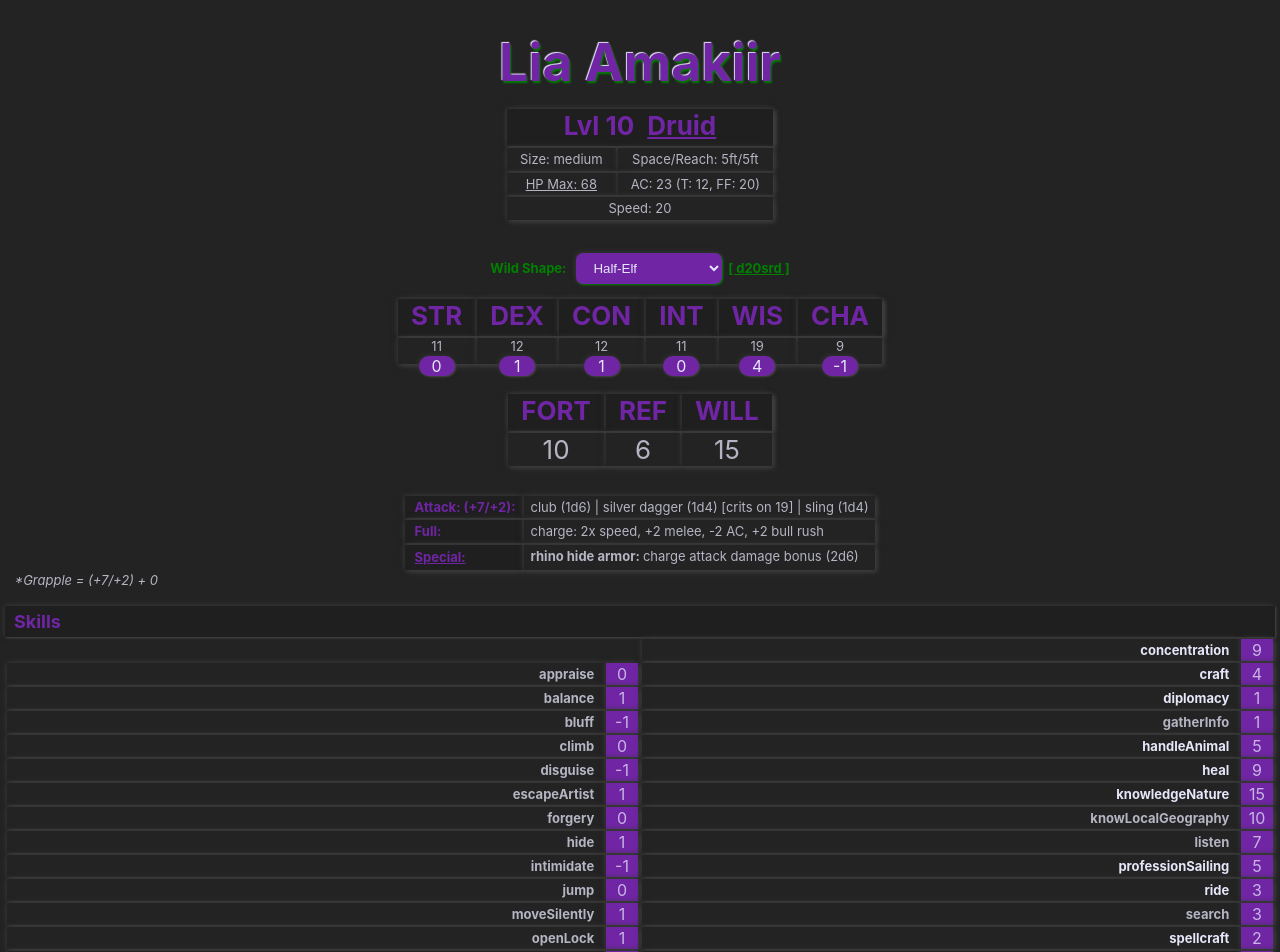
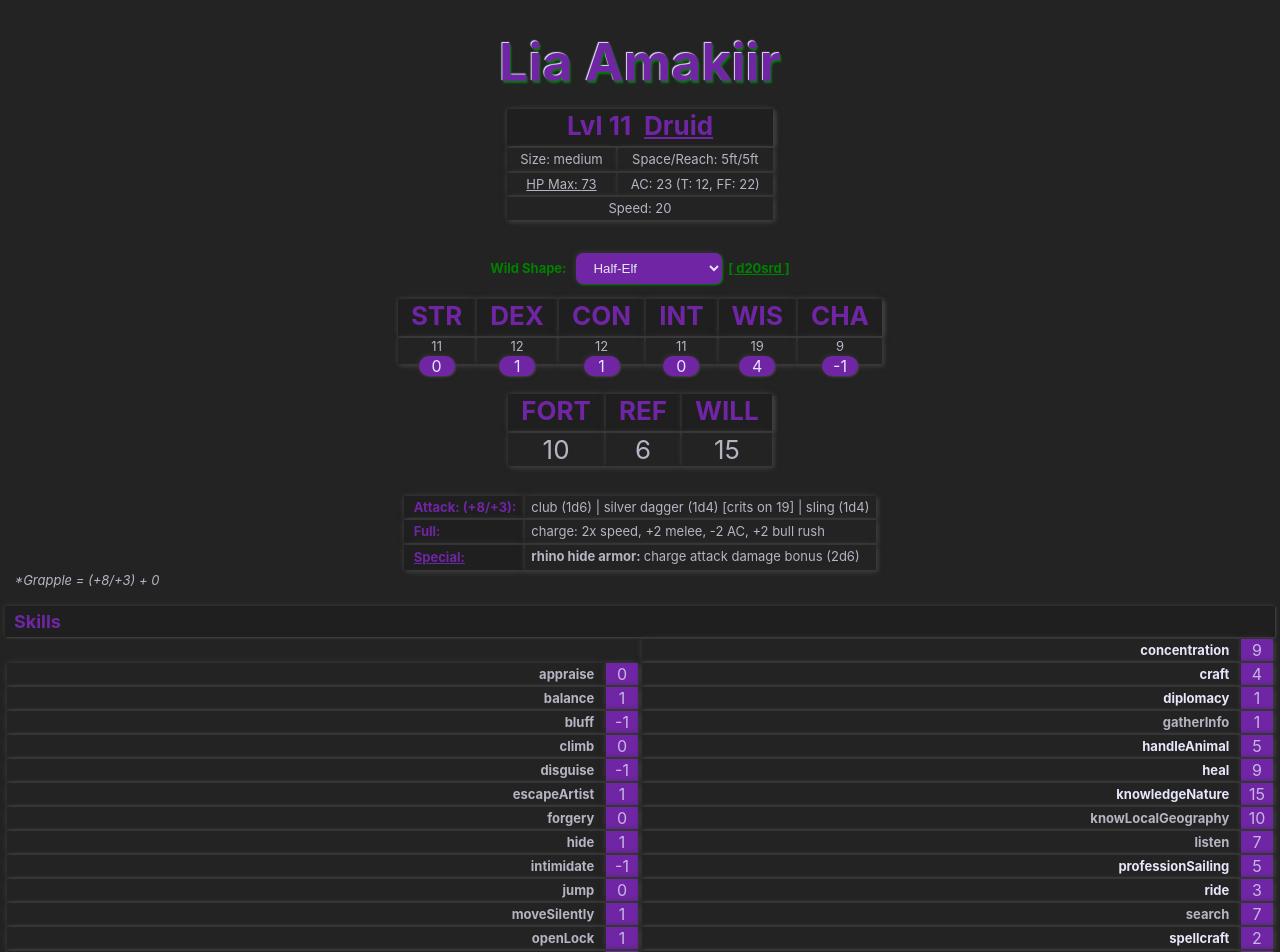
Before and after one commit to sarahRosannaBusch/lia-amakiir, a React (Create React App) app: page / in a window 1280 px wide. Shown: the top 952 px of the page. Built offline with nearby package versions, Linux system fonts and the light colour scheme.

Commit message:
level 11

```diff
--- a/src/App.js
+++ b/src/App.js
@@ -26,7 +26,7 @@ class CharacterSheet extends React.Component {
     constructor(props) {
         super(props);
         this.state = {
-            level: 10,
+            level: 11,
             abilities: {
                 STR: 11, DEX: 12, CON: 12, INT: 11, WIS: 19, CHA: 9
             },
@@ -77,7 +77,7 @@ function LiaHeader(props) {
     let animal = _findAnimal(props.state.form);
     const DEX = _calcMod(props.state.abilities.DEX);
     let AC = 13 + animal.naturalArmor + DEX; //11 cuz of a misc mod + rainbow belt
-    let ffAC = 11 + animal.naturalArmor;
+    let ffAC = 13 + animal.naturalArmor;
     let touchAC = 11 + DEX;
     let CON = _calcMod(props.state.abilities.CON);
     let otherSpeeds = '';
@@ -107,7 +107,7 @@ function LiaHeader(props) {
                 <tr>
                     <td  onClick={openSheet}>
                         <span className='underlined'>
-                            HP Max: {(6+8+4+4+8+4+3+6+4+6+5)+(CON*props.state.level)}
+                            HP Max: {(6+8+4+4+8+4+3+6+4+6+5+4)+(CON*props.state.level)}
                         </span>
                     </td>
                     <td>AC: {AC} (T: {touchAC}, FF: {ffAC})</td>
@@ -213,7 +213,7 @@ function Attacks(props) {
         let [name, desc] = v.split(":");
         return (<li key={name}><span className="specialName">{name}: </span>{desc}</li>);
     });
-    let attackBonus = "(+7/+2)";
+    let attackBonus = "(+8/+3)";
     let fullBonus = '';
     let STR = _calcMod(props.abilities.STR);
     let grapple = STR;
@@ -230,7 +230,7 @@ function Attacks(props) {
                 break;
             default: break; //medium is +0
         }
-        let primary = 7 + STR + sizeMod;
+        let primary = 8 + STR + sizeMod;
         let secondary = primary - 5;
         fullBonus = attackBonus = "(+" + primary + "/+" + secondary + ")";
     }
@@ -249,7 +249,7 @@ function Attacks(props) {
                     </tr>
                 </tbody>
             </table>
-            <p>*Grapple = (+7/+2) + {grapple}</p>
+            <p>*Grapple = (+8/+3) + {grapple}</p>
         </div>
     )
 }
@@ -273,7 +273,7 @@ function Skills(props) {
         listen: [2, 1, WIS, false],
         professionSailing: [1, 0, WIS, true],
         ride: [0, 2, DEX, true],
-        search: [2, 1, INT, false],
+        search: [6, 1, INT, false],
         spellcraft: [2, 0, INT, true],
         spot: [10, 1, WIS, true],
         survival: [5, 5, WIS, true],
--- a/src/animals.js
+++ b/src/animals.js
@@ -442,8 +442,169 @@ export const ANIMALS = [
         CR: 1,
         link: 'http://www.d20srd.org/srd/monsters/horse.htm#warhorseLight'
     }, {
+        name: 'Hawk',
+        size: "tiny",
+        speed: 10,
+        flySpeed: 60,
+        STR: 6,
+        DEX: 17,
+        CON: 10,
+        naturalArmor: 2+2, //+ size
+        attack: "talons (1d4-2)",
+        fullAttack: "talons (1d4-2)",
+        specialAttacks: [],
+        spaceReach: '2.5ft/0ft',
+        skills: {listen: 4, spot: 16},
+        CR: 1/3,
+        link: 'https://www.d20srd.org/srd/monsters/hawk.htm'
+    }, {
+        name: 'Viper Snake',
+        size: "tiny",
+        speed: 15,
+        climbSpeed: 15,
+        swimSpeed: 15,
+        STR: 4,
+        DEX: 17,
+        CON: 11,
+        naturalArmor: 2+2,
+        attack: "Bite (1 + 1d6 poison [FORT DC: 10])",
+        fullAttack: "Bite (1 + poison )",
+        specialAttacks: ['poison: 1d6 [FORT DC: 10]'],
+        spaceReach: '2.5ft/0ft',
+        skills: {balance: 11, climb: 11, hide: 15, listen: 6, spot: 6, swim: 5},
+        CR: 1/3,
+        link: 'https://www.d20srd.org/srd/monsters/snake.htm#viperSnake'
+    }, {
+        name: 'Owl',
+        size: "tiny",
+        speed: 10,
+        flySpeed: 40,
+        STR: 4,
+        DEX: 17,
+        CON: 10,
+        naturalArmor: 2+2,
+        attack: "talons (1d4-3)",
+        fullAttack: "talons (1d4-3)",
+        specialAttacks: [],
+        spaceReach: '2.5ft/0ft',
+        skills: {listen: 14, moveSilently: 17, spot: 6},
+        CR: 1/4,
+        link: 'https://www.d20srd.org/srd/monsters/owl.htm'
+    }, {
+        name: 'Cat',
+        size: "tiny",
+        speed: 30,
+        STR: 3,
+        DEX: 15,
+        CON: 10,
+        naturalArmor: 2, //just size mod
+        attack: "claw (1d2-4)",
+        fullAttack: "claw (1d2-4), bite (1d4+3)",
+        specialAttacks: [],
+        spaceReach: '2.5ft/0ft',
+        skills: {balance: 10, climb: 6, hide: 16, jump: 10, listen: 3, moveSilently: 8, spot: 3},
+        CR: 1/4,
+        link: 'https://www.d20srd.org/srd/monsters/cat.htm'
+    }, {
+        name: 'Weasel',
+        size: "tiny",
+        speed: 20,
+        climbSpeed: 20,
+        STR: 3,
+        DEX: 15,
+        CON: 10,
+        naturalArmor: 2,
+        attack: "bite (1d3-4)",
+        fullAttack: "bite (1d3-4)",
+        specialAttacks: ["attach"],
+        spaceReach: '2.5ft/0ft',
+        skills: {balance: 12, climb: 10, escapeArtist: 4, hide: 11, moveSilently: 8, spot: 3},
+        CR: 1/4,
+        link: 'https://www.d20srd.org/srd/monsters/weasel.htm'
+    }, {
+        name: 'Lizard',
+        size: "tiny",
+        speed: 20,
+        climbSpeed: 20,
+        STR: 3,
+        DEX: 15,
+        CON: 10,
+        naturalArmor: 2,
+        attack: "bite (1d4-4)",
+        fullAttack: "bite (1d4-4)",
+        specialAttacks: [],
+        spaceReach: '2.5ft/0ft',
+        skills: {balance: 10, climb: 12, hide: 12, listen: 3, moveSilently: 4, spot: 3},
+        CR: 1/6,
+        link: 'https://www.d20srd.org/srd/monsters/lizard.htm'
+    }, {
+        name: 'Monkey',
+        size: "tiny",
+        speed: 30,
+        climbSpeed: 30,
+        STR: 3,
+        DEX: 15,
+        CON: 10,
+        naturalArmor: 2,
+        attack: "bite (1d3-4)",
+        fullAttack: "bite (1d3-4)",
+        specialAttacks: [],
+        spaceReach: '2.5ft/0ft',
+        skills: {balance: 12, climb: 10, escapeArtist: 4, hide: 10, listen: 3, spot: 3},
+        CR: 1/6,
+        link: 'https://www.d20srd.org/srd/monsters/monkey.htm'
+    }, {
+        name: 'Raven',
+        size: "tiny",
+        speed: 10,
+        flySpeed: 40,
+        STR: 1,
+        DEX: 15,
+        CON: 10,
+        naturalArmor: 2,
+        attack: "claws (1d2-5)",
+        fullAttack: "claws (1d2-5)",
+        specialAttacks: [],
+        spaceReach: '2.5ft/0ft',
+        skills: {listen: 5, spot: 7},
+        CR: 1/6,
+        link: 'https://www.d20srd.org/srd/monsters/raven.htm'
+    }, {
+        name: 'Rat',
+        size: "tiny",
+        speed: 15,
+        climbSpeed: 15,
+        swimSpeed: 15,
+        STR: 2,
+        DEX: 15,
+        CON: 10,
+        naturalArmor: 2,
+        attack: "bite (1d3-4)",
+        fullAttack: "bite (1d3-4)",
+        specialAttacks: [],
+        spaceReach: '2.5ft/0ft',
+        skills: {balance: 10, climb: 12, hide: 16, moveSilently: 10, swim: 10},
+        CR: 1/8,
+        link: 'https://www.d20srd.org/srd/monsters/rat.htm'
+    }, {
+        name: 'Rat Swarm',
+        size: "tiny",
+        speed: 15,
+        climbSpeed: 15,
+        STR: 2,
+        DEX: 15,
+        CON: 10,
+        naturalArmor: 2,
+        attack: "swarm (1d6 + disease)",
+        fullAttack: "swarm (1d6 + disease)",
+        specialAttacks: ["disease, distraction"],
+        spaceReach: '2.5ft/0ft',
+        skills: {balance: 10, climb: 10, hide: 16, listen: 6, moveSilently:8, spot: 7, swim: 10},
+        CR: 2,
+        link: 'https://www.d20srd.org/srd/monsters/swarm.htm#ratSwarm'
+    }, {
         name: '',
-        size: "large",
+        size: "tiny",
         speed: 0,
         flySpeed: 0,
         swimSpeed: 0,
@@ -454,7 +615,7 @@ export const ANIMALS = [
         attack: "",
         fullAttack: "",
         specialAttacks: [],
-        spaceReach: '5ft/5ft',
+        spaceReach: '2.5ft/0ft',
         skills: {},
         CR: 0,
         link: ''
```
Also changed, not shown: 1 other file (tests, documents, lock files or other folders).
